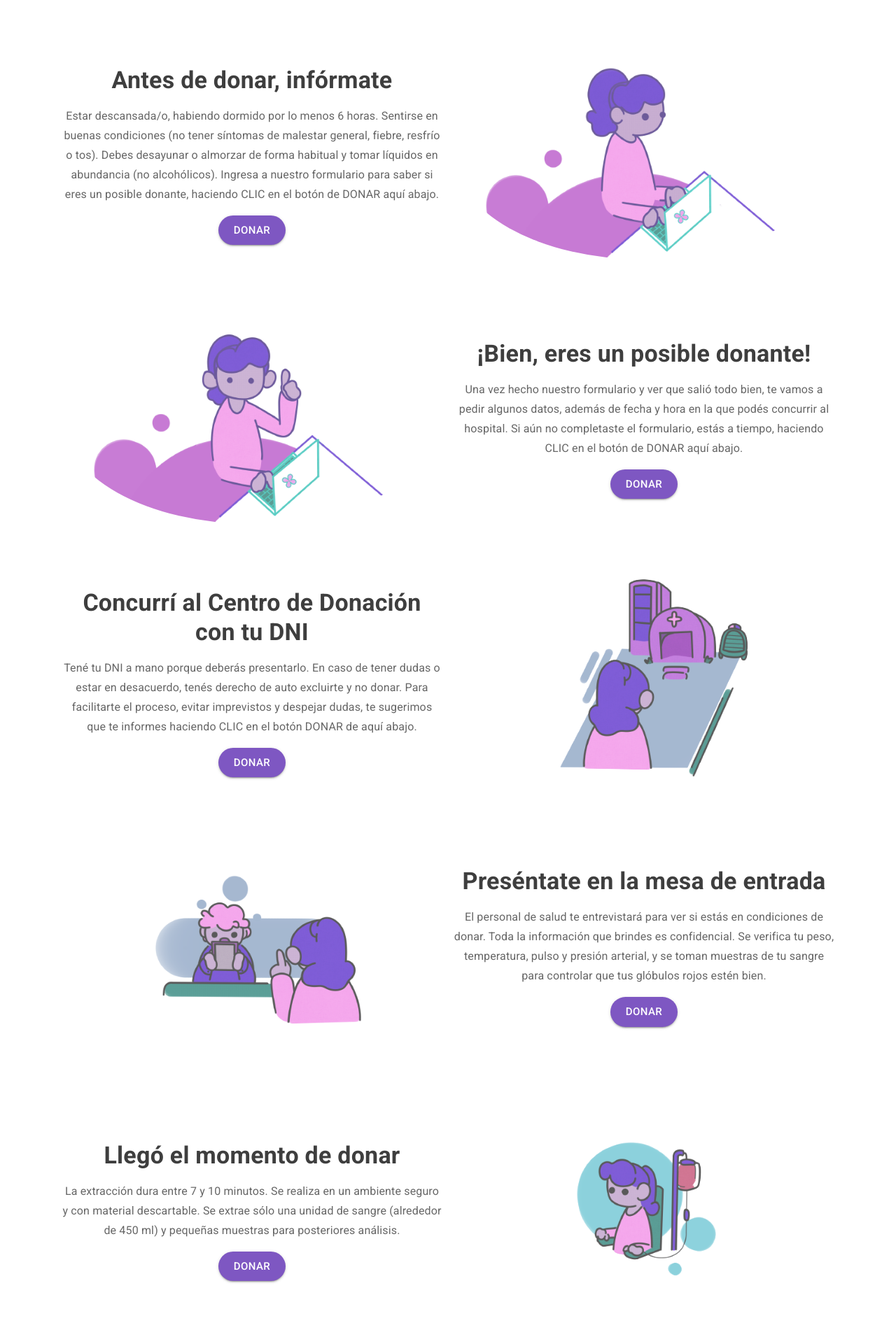
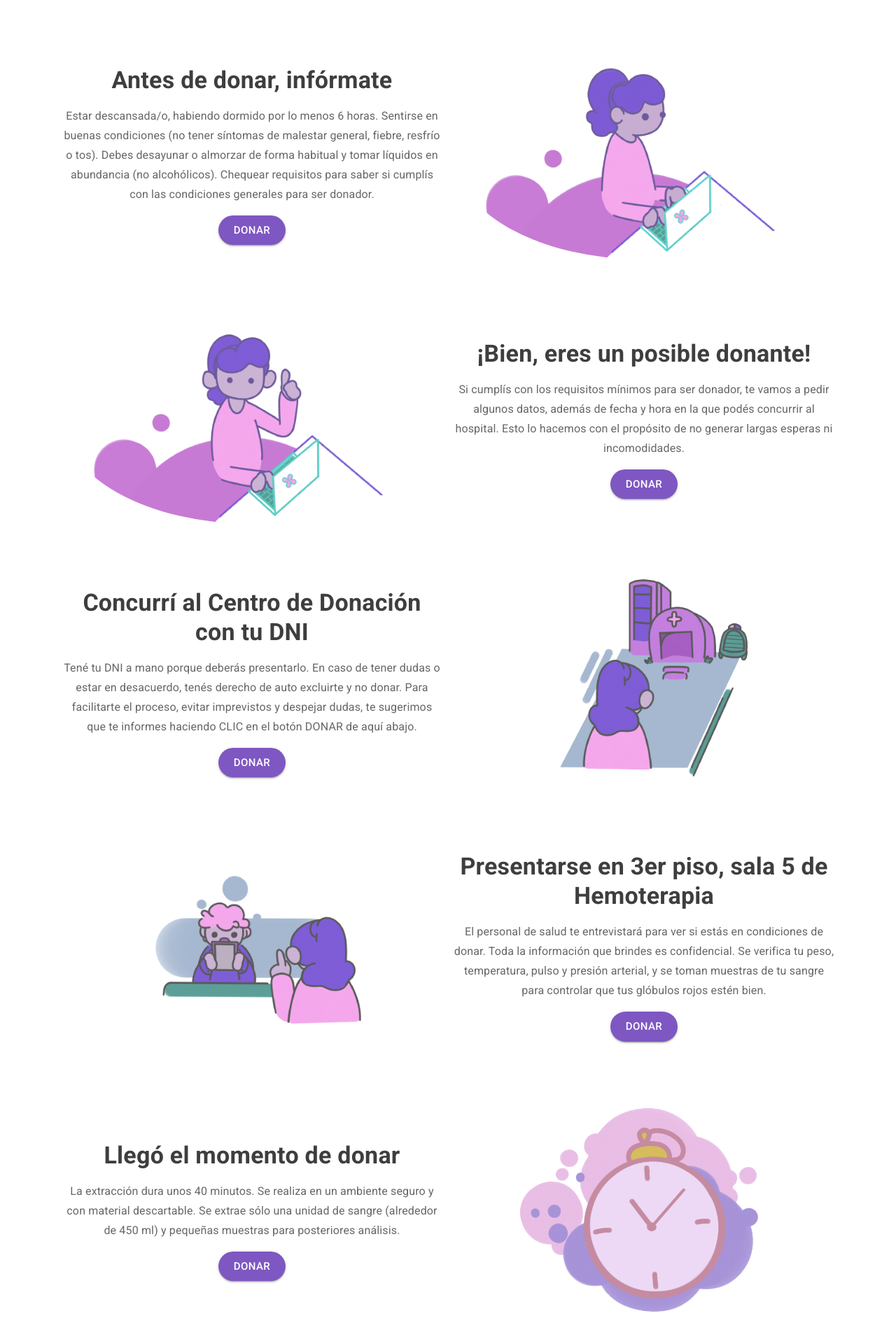
Before and after one commit to jblancoetec/front-clinicas-web, a Next.js app: page / in a window 1280 px wide. Shown: the part 1687-3601 px from the top of the page at 70% size. Built offline with nearby package versions, Linux system fonts and the light colour scheme.

Commit message:
Update StepsSection.tsx

```diff
--- a/src/home/StepsSection.tsx
+++ b/src/home/StepsSection.tsx
@@ -6,7 +6,7 @@ const StepsSection = () => (
   <>
     <Card
       title="Antes de donar, infórmate"
-      subtitle="Estar descansada/o, habiendo dormido por lo menos 6 horas. Sentirse en buenas condiciones (no tener síntomas de malestar general, fiebre, resfrío o tos). Debes desayunar o almorzar de forma habitual y tomar líquidos en abundancia (no alcohólicos). Ingresa a nuestro formulario para saber si eres un posible donante, haciendo CLIC en el botón de DONAR aquí abajo."
+      subtitle="Estar descansada/o, habiendo dormido por lo menos 6 horas. Sentirse en buenas condiciones (no tener síntomas de malestar general, fiebre, resfrío o tos). Debes desayunar o almorzar de forma habitual y tomar líquidos en abundancia (no alcohólicos). Chequear requisitos para saber si cumplís con las condiciones generales para ser donador."
       reverseContent
     >
       <Image
@@ -20,7 +20,7 @@ const StepsSection = () => (
 
     <Card
       title="¡Bien, eres un posible donante!"
-      subtitle="Una vez hecho nuestro formulario y ver que salió todo bien, te vamos a pedir algunos datos, además de fecha y hora en la que podés concurrir al hospital. Si aún no completaste el formulario, estás a tiempo, haciendo CLIC en el botón de DONAR aquí abajo."
+      subtitle="Si cumplís con los requisitos mínimos para ser donador, te vamos a pedir algunos datos, además de fecha y hora en la que podés concurrir al hospital. Esto lo hacemos con el propósito de no generar largas esperas ni incomodidades."
     >
       <Image
         src="/assets/imgsteps/2-aprobar.png"
@@ -46,7 +46,7 @@ const StepsSection = () => (
     </Card>
 
     <Card
-      title="Preséntate en la mesa de entrada"
+      title="Presentarse en 3er piso, sala 5 de Hemoterapia"
       subtitle="El personal de salud te entrevistará para ver si estás en condiciones de donar. Toda la información que brindes es confidencial. Se verifica tu peso, temperatura, pulso y presión arterial, y se toman muestras de tu sangre para controlar que tus glóbulos rojos estén bien."
     >
       <Image
@@ -60,11 +60,11 @@ const StepsSection = () => (
 
     <Card
       title="Llegó el momento de donar"
-      subtitle="La extracción dura entre 7 y 10 minutos. Se realiza en un ambiente seguro y con material descartable. Se extrae sólo una unidad de sangre (alrededor de 450 ml) y pequeñas muestras para posteriores análisis."
+      subtitle="La extracción dura unos 40 minutos. Se realiza en un ambiente seguro y con material descartable. Se extrae sólo una unidad de sangre (alrededor de 450 ml) y pequeñas muestras para posteriores análisis."
       reverseContent
     >
       <Image
-        src="/assets/imgsteps/5-donar.png"
+        src="/assets/imgmain/tiempo.png"
         alt="Antes de donar, infórmate"
         height="375px"
         width="666px"
```
